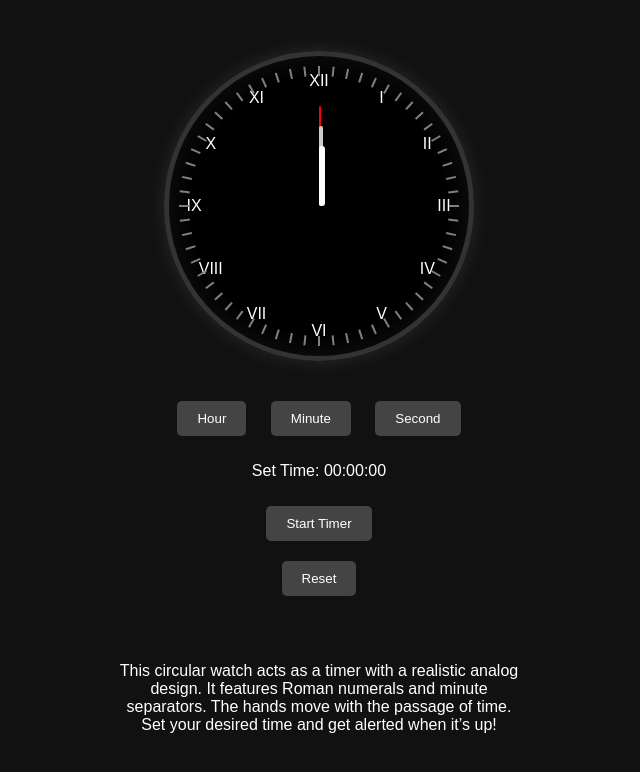
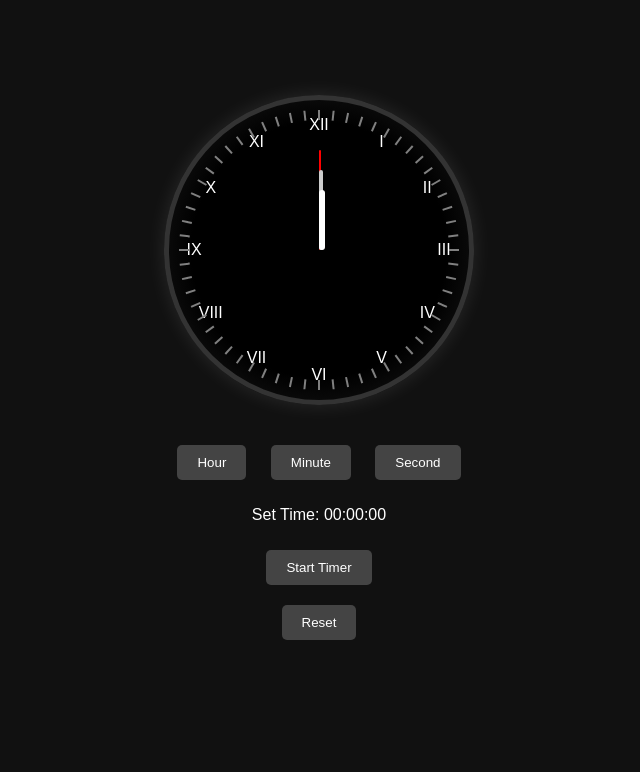
Before and after one commit to Mr-NILESH-KUMAR/web-projects, a plain HTML site: page Stop watch/stopwatch.html in a window 1280 px wide. Shown: the whole page, without its empty margins (321-961 px from the left). Drawn offline with Linux system fonts and the light colour scheme.

Commit message:
Update stopwatch.html

```diff
--- a/Stop watch/stopwatch.html
+++ b/Stop watch/stopwatch.html
@@ -44,7 +44,7 @@
   </div>
 
   <div class="description">
-    <p>This circular watch acts as a timer with a realistic analog design. It features Roman numerals and minute separators. The hands move with the passage of time. Set your desired time and get alerted when it’s up!</p>
+    <p></p>
   </div>
 
   <script src="stopwatch.js"></script>
```
